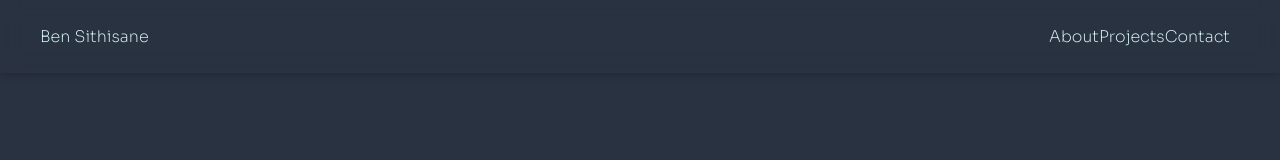
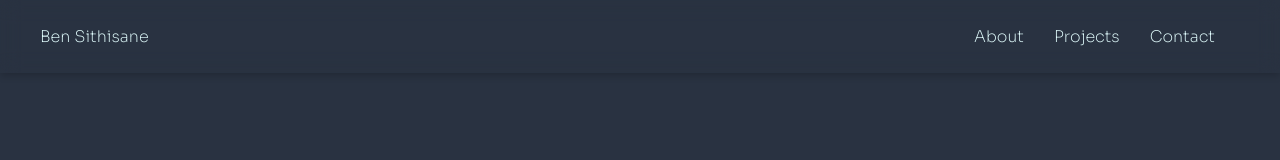
Before and after one commit to Benjamin-Sithisane/portfolio-v1, a React (Create React App) app: page / in a window 1280 px wide. Shown: the top 160 px of the page. Built offline with nearby package versions, Linux system fonts and the light colour scheme.

Commit message:
nav
Functionality to nav and styling.

```diff
--- a/src/components/about.js
+++ b/src/components/about.js
@@ -41,6 +41,7 @@ const StyledAboutSection = styled.section`
     @media (max-width: 1300px) {
         padding: 0;
         margin: 0 0 75px 0;
+        height: auto;
 
         p {
             font-size: 18px;
@@ -59,7 +60,7 @@ const StyledAboutSection = styled.section`
 
 const About = () => {
     return (
-        <StyledAboutSection>
+        <StyledAboutSection id='about'>
             <h1>About Me</h1>
 
             <div className='container'>
--- a/src/components/contact.js
+++ b/src/components/contact.js
@@ -38,7 +38,7 @@ const StyledContactButton = styled.button`
 
 const Contact = () => {
     return (
-        <StyledContactSection>
+        <StyledContactSection id='contact'>
             <p>
                 I'm currently looking for opportunities! Feel free to drop a question or conversation
                 I'll do my best to get back to you!
--- a/src/components/navbar.js
+++ b/src/components/navbar.js
@@ -15,6 +15,12 @@ const StyledNavBar = styled.nav`
         padding: 0 15px;
         list-style-type: none;
         text-decoration: none;
+    }
+
+
+    a:hover {
+        color: var(--accent-color);
+        transition: 0.3s ease-in-out;
     }
 `;
 
@@ -44,12 +50,12 @@ const Navbar = () => {
     return (
         <StyledNavBar>
             <StyledNavBarContainer>
-                <Link to='/'>Ben Sithisane</Link>
+                <Link to='#'>Ben Sithisane</Link>
 
                 <ul>
-                    <li>About</li>
-                    <li>Projects</li>
-                    <li>Contact</li>
+                    <li><a href="/#about">About</a></li>
+                    <li><a href="/#projects">Projects</a></li>
+                    <li><a href="/#contact">Contact</a></li>
                 </ul>
             </StyledNavBarContainer>
         </StyledNavBar>
--- a/src/components/projects.js
+++ b/src/components/projects.js
@@ -49,7 +49,7 @@ const StyledProjectsSection = styled.section`
 
 const Projects = () => {
     return (
-        <StyledProjectsSection>
+        <StyledProjectsSection id='projects'>
             <h1>Some Projects I worked on.</h1>
 
             <div className='grid'>
```
